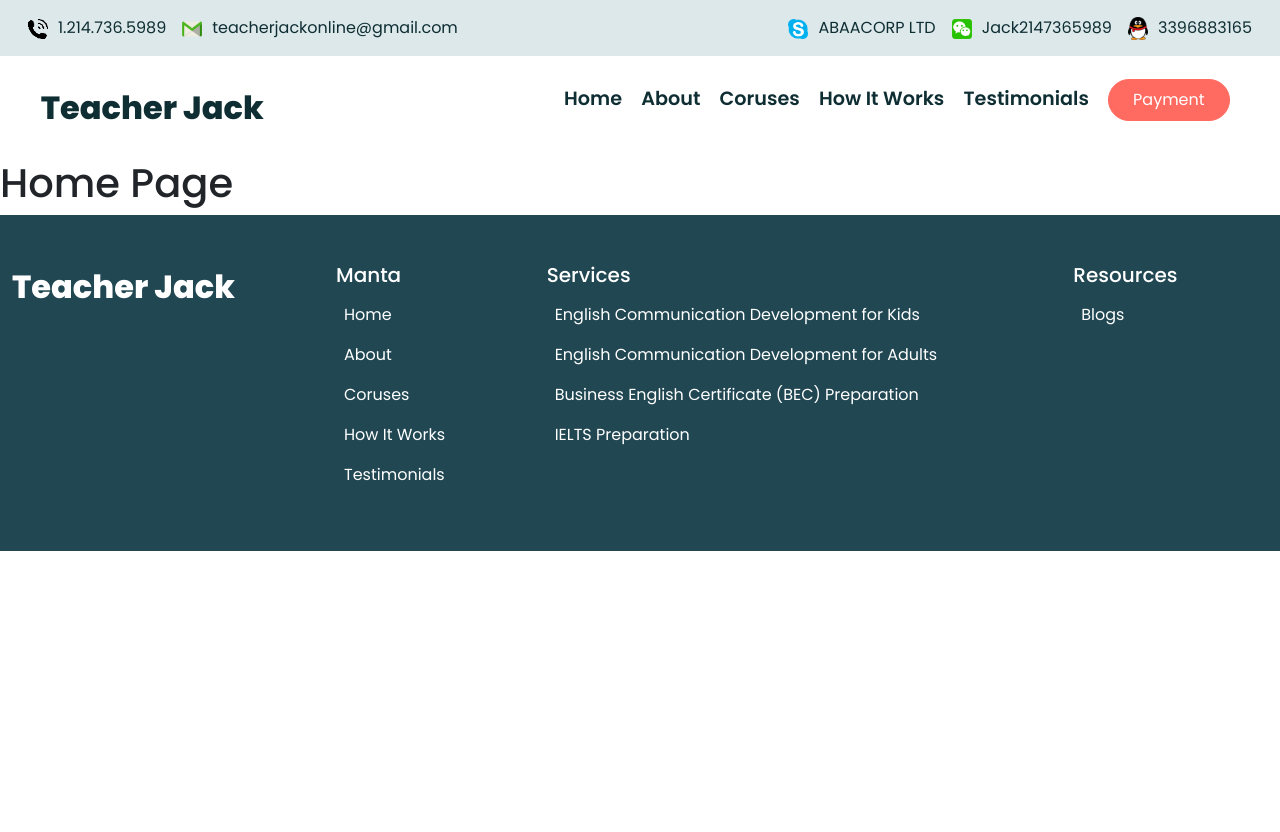
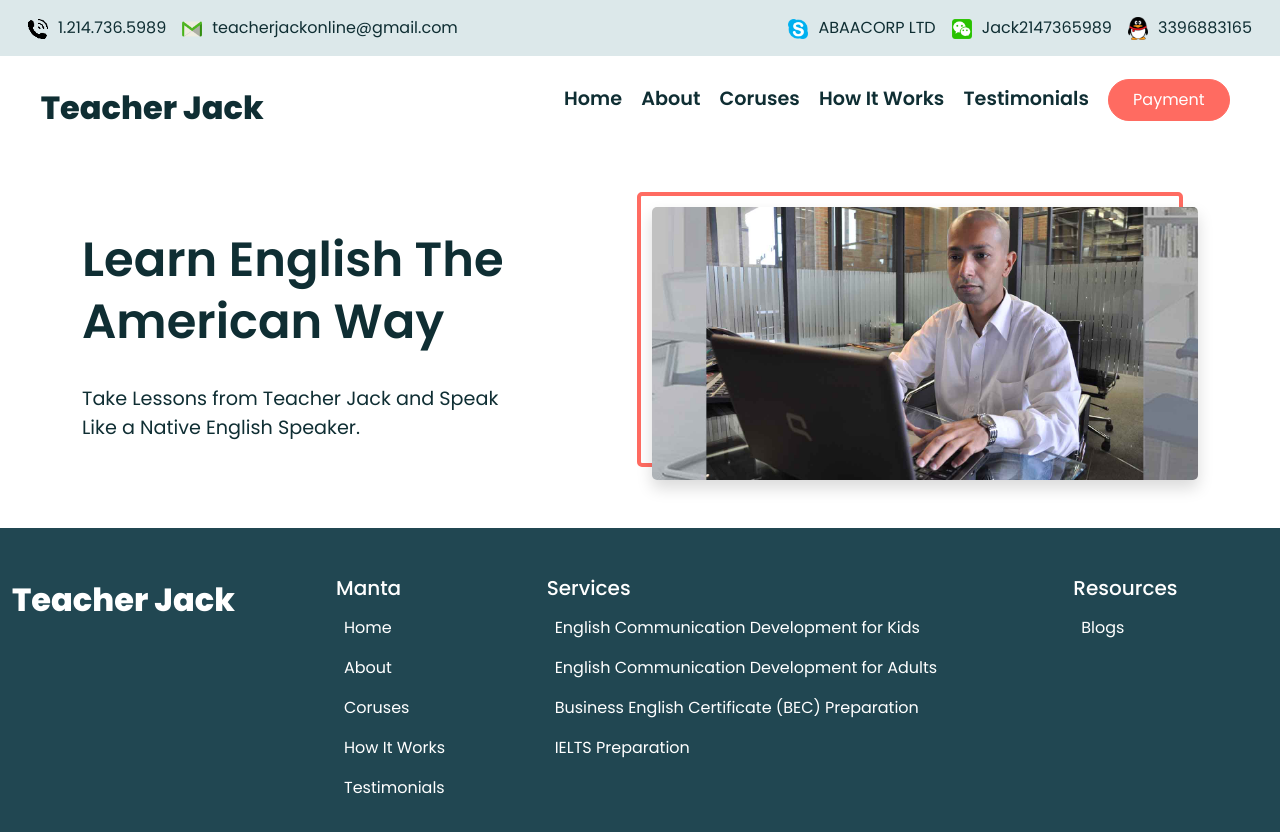
Before and after one commit to Foyezs-Work/teacher-jack-online, a React (Create React App) app: page / in a window 1280 px wide. Shown: the top 832 px of the page. Before the commit the page ends 800 px from the top, so only its background shows below. Built offline with nearby package versions, Linux system fonts and the light colour scheme.

Commit message:
home banner add

```diff
--- a/src/assets/css/style.css
+++ b/src/assets/css/style.css
@@ -17,6 +17,7 @@
 html,
 body {
   background-color: var(--color-white);
+  color: var(--color-dark);
   font-family: "Poppins", sans-serif;
   margin: 0;
   padding: 0;
@@ -34,8 +35,12 @@ a:hover {
   opacity: 0.9;
 }
 
-ul li{
+ul li {
   list-style-type: none;
+}
+
+.section_padding {
+  padding: 3rem 1rem;
 }
 .default-btn-round {
   background-color: var(--color-light-salmon);
@@ -46,6 +51,17 @@ ul li{
 }
 .default-btn-round a {
   color: var(--color-white);
+}
+
+.content_title {
+  /* font-family: Moranga-regular, Georgia, Cambria, Times New Roman, Times, serif; */
+  text-transform: capitalize;
+  font-weight: 600;
+  font-size: 3rem;
+  line-height: 1.3;
+}
+.content_details {
+  font-size: 1.2rem;
 }
 /*====================================================
              Normailize CSS
@@ -70,7 +86,7 @@ ul li{
   display: inline-block;
 }
 
-#navigation{
+#navigation {
   padding: 0.8rem;
 }
 .header_logo {
@@ -92,25 +108,48 @@ ul li{
                 Nav Section Close
 =====================================================*/
 
-
+/*====================================================
+               Home Section Start
+=====================================================*/
+.content_inner {
+  position: relative;
+}
+.content_inner img{
+    z-index: 999;
+    position: relative;
+    box-shadow: 0 .5rem 1rem rgba(0,0,0,.15)!important;
+    border-radius: 5px;
+}
+.content_inner_border {
+  border: 4px solid var(--color-light-salmon);
+  height: 275px;
+  width: 100%;
+  border-radius: 5px;
+  position: absolute;
+  top: -15px;
+  left: -15px;
+}
+/*====================================================
+               Home Section Close
+=====================================================*/
 
 /*====================================================
                Footer Section Start
 =====================================================*/
-#footer_section{
+#footer_section {
   background: var(--color-moscow-midnight);
   padding: 3rem 0.5rem;
   color: var(--color-white);
 }
-#footer_section a{
+#footer_section a {
   color: var(--color-white);
   margin-left: -1.5rem;
 }
-#footer_section a:hover{
+#footer_section a:hover {
   font-weight: 700;
 }
 
-#footer_section ul li{
+#footer_section ul li {
   display: block;
   margin-top: 1rem;
 }
--- /dev/null
+++ b/src/components/home/HomeBanner.jsx
@@ -0,0 +1,26 @@
+import React from 'react';
+import homeImg from "../../assets/images/common/teacher_jack.jpg"
+const HomeBanner = () => {
+    return (
+        <section className='section_padding'>
+            <div className="container">
+                <div className="row align-items-center justify-content-between">
+                    <div className="col-md-5">
+                        <div className="content_inner">
+                            <h2 className='content_title'>Learn English The American Way</h2> <br />
+                            <p className="content_details">Take Lessons from Teacher Jack and Speak Like a Native English Speaker.</p>
+                        </div>
+                    </div>
+                    <div className="col-md-6">
+                        <div className="content_inner">
+                            <div className="content_inner_border"></div>
+                            <img src={homeImg} alt="Home Banner" className='img-fluid' />
+                        </div>
+                    </div>
+                </div>
+            </div>
+        </section>
+    );
+};
+
+export default HomeBanner;
--- a/src/pages/MainPage.jsx
+++ b/src/pages/MainPage.jsx
@@ -1,10 +1,11 @@
 import React from 'react';
+import HomeBanner from '../components/home/HomeBanner';
 import MainLayout from '../layouts/MainLayout';
 
 const MainPage = () => {
     return (
         <MainLayout>
-            <h1>Home Page</h1>
+            <HomeBanner />
         </MainLayout>
     );
 };
```
Lines whose indentation alone changed are shown as unchanged.
